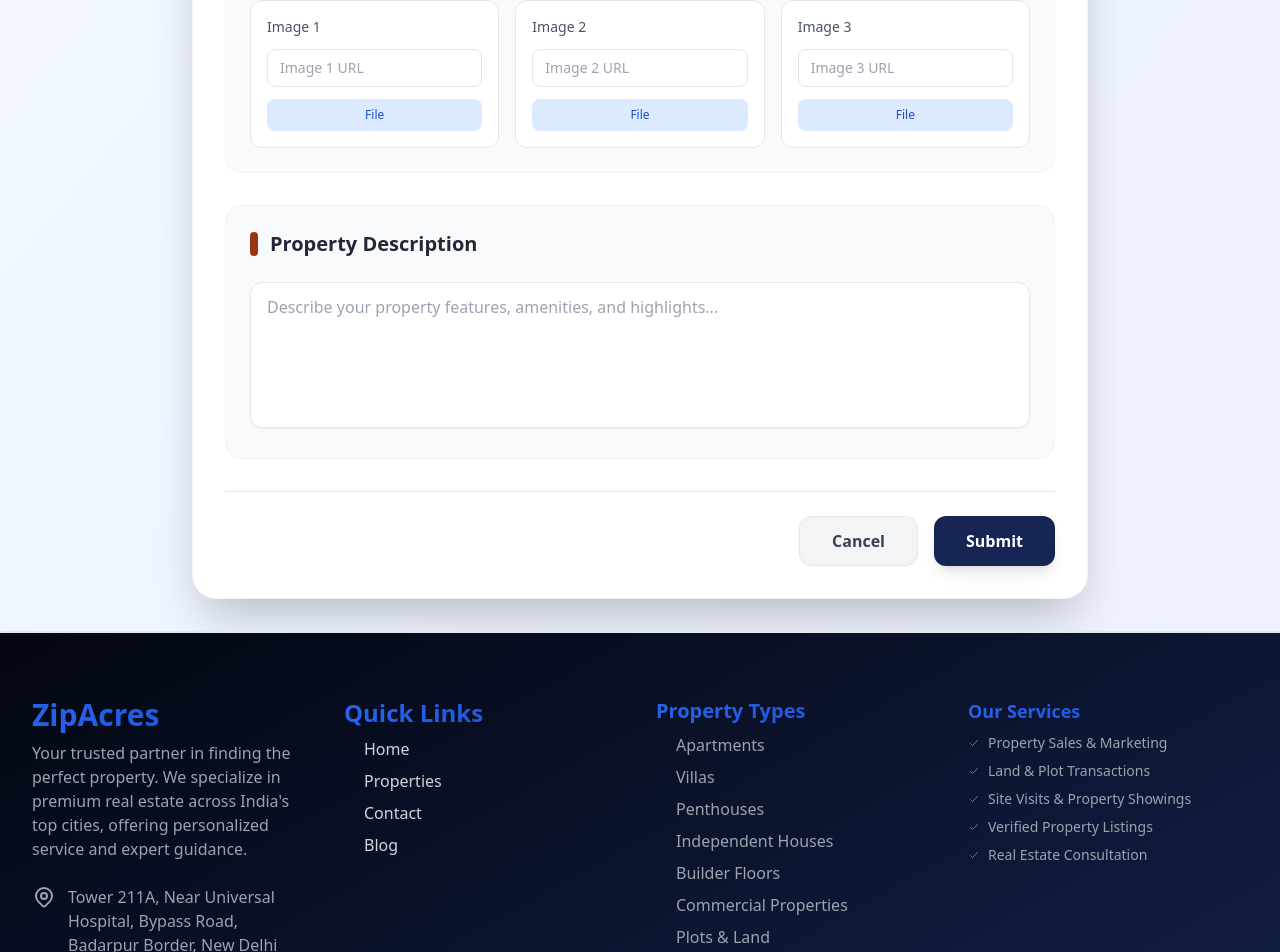
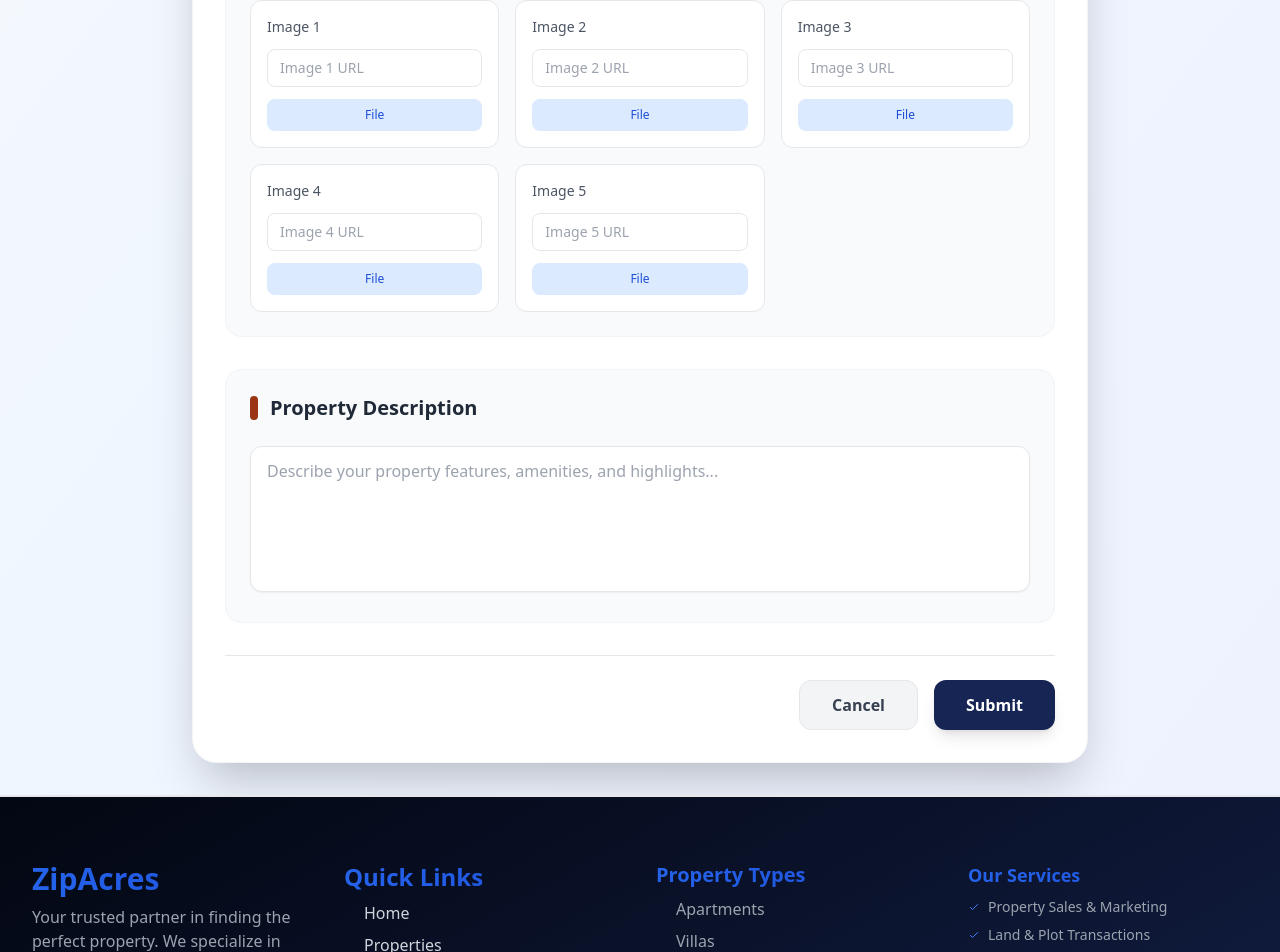
Before and after one commit to Himanshujha25/zipacres, a React (Vite) app in the folder frontend/: page /admin/addProperty in a window 1280 px wide. Shown: the part 1002-1954 px from the top of the page. Built offline with nearby package versions, Linux system fonts and the light colour scheme; no server answers; sample sign-in values are in the browser's storage.

Commit message:
basic changes

```diff
--- a/frontend/src/pages/admin/Addproperty.jsx
+++ b/frontend/src/pages/admin/Addproperty.jsx
@@ -19,11 +19,11 @@ export default function AddProperty() {
     areaSqft: 600,
     areaUnit: "sqft",
     image: "",
-    gallery: ["", "", ""],
+    gallery: ["", "", "", "", ""],
     desc: ""
   });
 
-  const [uploadMode, setUploadMode] = useState({ cover: 'url', gallery: ['url', 'url', 'url'] });
+  const [uploadMode, setUploadMode] = useState({ cover: 'url', gallery: ['url', 'url', 'url','url','url'] });
 
   const handleGalleryChange = (index, value) => {
     const updatedGallery = [...form.gallery];
@@ -142,6 +142,7 @@ const submit = async (e) => {
                   <label className="block text-sm font-semibold text-gray-700 mb-3">Type</label>
                   <select value={form.type} onChange={(e) => setForm({ ...form, type: e.target.value })} className="w-full px-4 py-3 bg-white border border-gray-200 rounded-xl focus:ring-1 focus:ring-blue-900 focus:border-transparent transition-all duration-200 text-gray-700 placeholder-gray-400 shadow-sm hover:shadow-md">
                     <option>Apartment</option>
+                    <option>Land/Plot</option>
                     <option>Villa</option>
                     <option>Penthouse</option>
                     <option>Studio</option>
@@ -149,7 +150,6 @@ const submit = async (e) => {
                     <option>Farmhouse</option>
                     <option>Duplex</option>
                     <option>Builder Floor</option>
-                    <option>Land/Plot</option>
                   </select>
                 </div>
                 {form.type !== "Land/Plot" ? (
--- a/frontend/src/pages/user/Showproperty.jsx
+++ b/frontend/src/pages/user/Showproperty.jsx
@@ -144,7 +144,6 @@ export default function Properties() {
           <option>Studio</option>
           <option>Independent House</option>
           <option>Farmhouse</option>
-          <option>Commercial Shop</option>
         </select>
         <select
           value={tempFilters.price}
```
